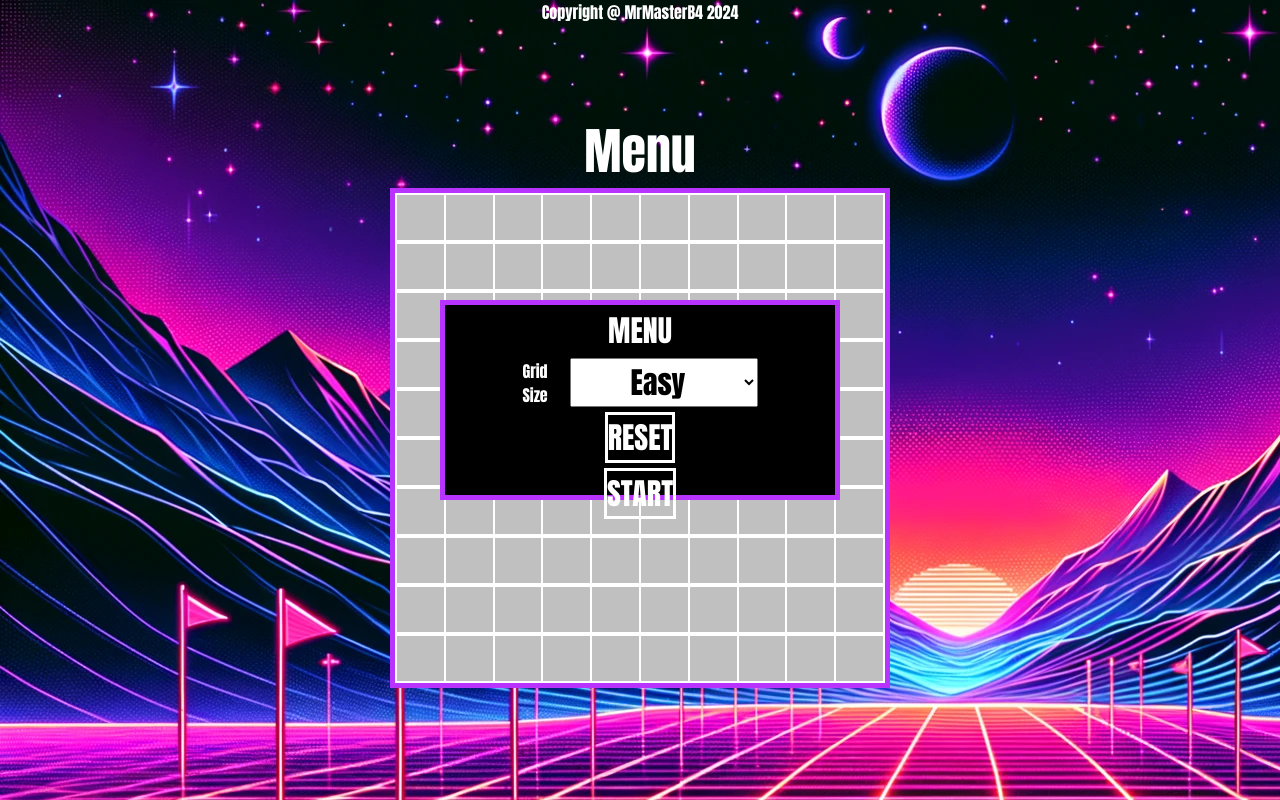
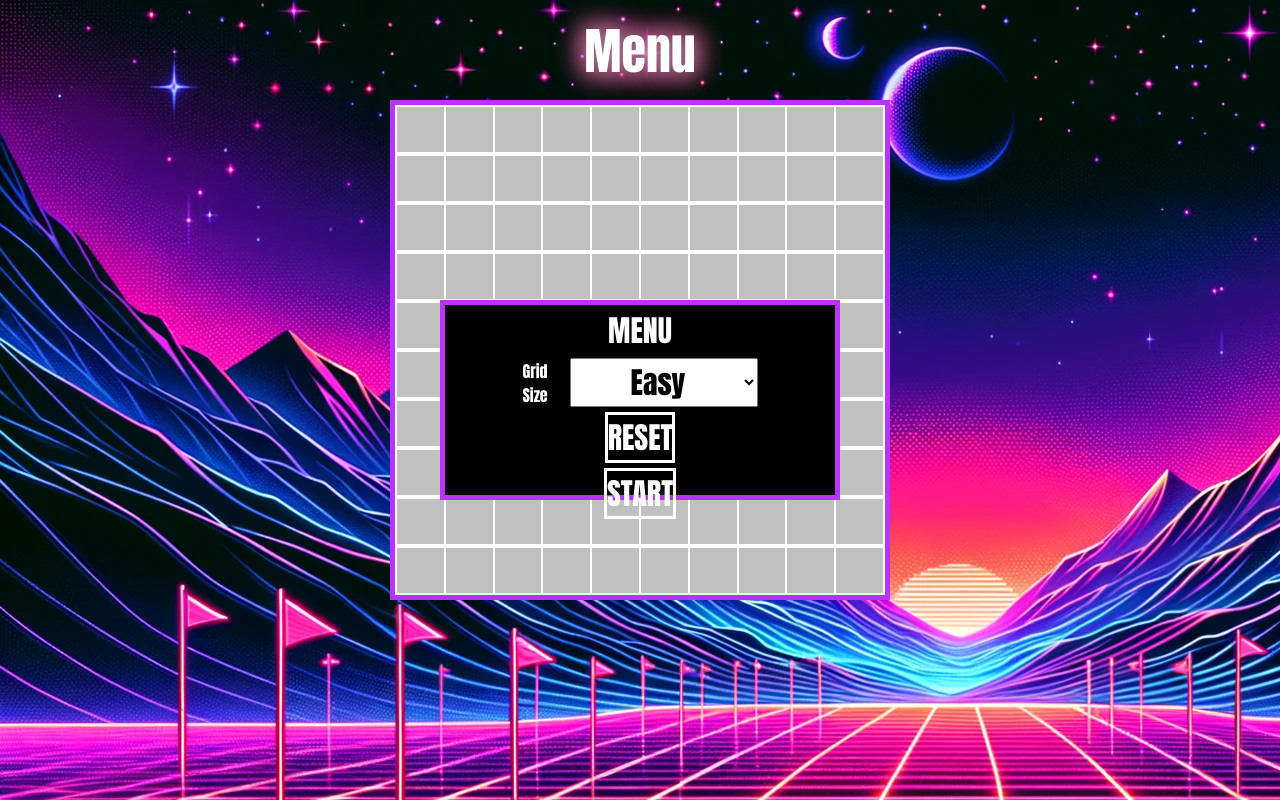
Before and after one commit to mrmasterb4/minesweeper-web-application, a plain HTML site: page index.html in a window 1280 px wide. Drawn offline with Linux system fonts and the light colour scheme.

Commit message:
Fixed layout of page, removed unnecessary elements

```diff
--- a/script.js
+++ b/script.js
@@ -13,6 +13,7 @@ menu = document.createElement("div");
 menu.id = "menu";
 menuButt = document.createElement("p");
 menuButt.id = "menuButton";
+menuButt.className = "glow";
 menuButt.textContent = "Menu";
 menu.appendChild(menuButt);
 timer = document.createElement("p");
@@ -339,8 +340,4 @@ function checktile(tile, currentId) {
         click(newtile);
       }
     }, 10);
-  }
-
-footer = document.createElement("footer");
-footer.textContent = "Copyright @ MrMasterB4 2024";
-body.appendChild(footer);
+  };
--- a/style.css
+++ b/style.css
@@ -21,7 +21,6 @@ body {
   display: flex;
   flex-direction: column;
   align-items: center;
-  justify-content: center;
   min-height: 100%;
   min-width: 100%;
   flex-grow: 1;
@@ -113,15 +112,38 @@ body {
 
 #menu {
   width: 500px;
+  height: 100px;
   overflow: auto;
+  display: flex;
+  flex-direction: row;
+  justify-content: center;
+  align-content: center;
+  align-items: center;
 }
 
 #menuButton {
-  width: 100%;
   text-align: center;
   color: white;
   font-family: Impact, Haettenschweiler, 'Arial Narrow Bold', sans-serif;
   font-size: 50px;
+}
+
+.glow {
+  font-size: 80px;
+  color: #grey;
+  text-align: center;
+  -webkit-animation: glow 1s ease-in-out infinite alternate;
+  -moz-animation: glow 1s ease-in-out infinite alternate;
+  animation: glow 1s ease-in-out infinite alternate;
+}
+
+@-webkit-keyframes glow {
+  from {
+    text-shadow: 0 0 10px grey, 0 0 20px #fff, 0 0 30px #e60073;
+  }
+  to {
+    text-shadow: 0 0 20px grey, 0 0 30px #ff4da6, 0 0 30px #ff4da6;
+  }
 }
 
 #sizerinput, p, #menubutton, footer {
```
